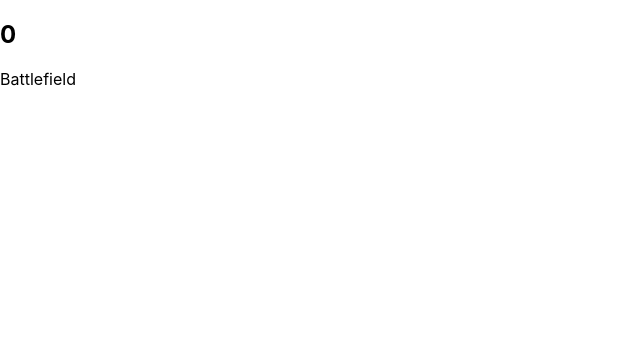
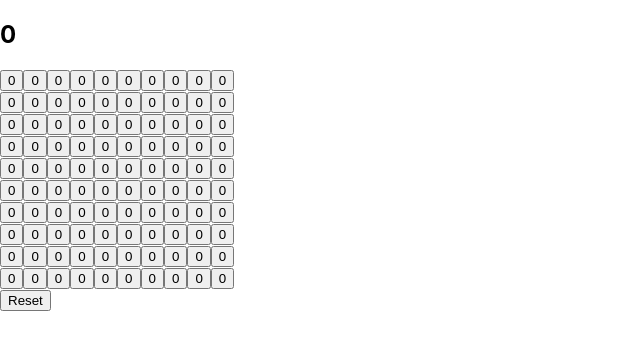
Before and after one commit to RadyaBen/Sea_Battle, a React (Create React App) app: page / in a window 1280 px wide. Shown: the top 350 px of the page, without its empty margins (0-640 px from the left). Built offline with nearby package versions, Linux system fonts and the light colour scheme.

Commit message:
Add a button to each array matrix cell

```diff
--- a/src/App.tsx
+++ b/src/App.tsx
@@ -2,12 +2,18 @@
 
 import { HeaderWithCounter } from './components/HeaderWithCounter';
 import { Battlefield } from './components/Battlefield';
+import { ResetButton } from './components/ResetButton';
+import { useGameState } from './state/useGameState';
 
 function App() {
+	const { turn, reset, matrix } = useGameState();
+	const onFire = (y: number, x: number) => console.log(y, x);
+
 	return (
 		<div>
-			<HeaderWithCounter turn={0} />
-			<Battlefield />
+			<HeaderWithCounter turn={turn} />
+			<Battlefield matrix={matrix} onFire={onFire}/>
+			<ResetButton reset={reset} />
 		</div>
 	);
 }
--- a/src/components/Battlefield.tsx
+++ b/src/components/Battlefield.tsx
@@ -1,5 +1,39 @@
 import * as React from 'react';
 
-export const Battlefield = () => {
-	return <div>Battlefield</div>
+type CellProps = {
+	value: number,
+	cellClickHandler: (y: number, x: number) => void;
+	x: number;
+	y: number;
 }
+
+const Cell = ({ cellClickHandler, value, x, y }: CellProps) => {
+	return <button onClick={() => cellClickHandler(y, x)}>{value}</button>
+};
+
+type BattlefieldProps = {
+	matrix: number[][];
+	onFire: (x: number, y: number) => void;
+};
+
+export const Battlefield = ({ matrix, onFire }: BattlefieldProps) => {
+	console.log(matrix);
+
+	return (
+		<div>
+			{matrix.map((line, lineNumber) => (
+				<div key={lineNumber}>
+					{line.map((value, i) => (
+						<Cell
+							key={`${lineNumber}${i}`}
+							value={value}
+							y={lineNumber}
+							x={i}
+							cellClickHandler={onFire}
+						/>
+					))}
+				</div>
+			))}
+		</div>
+	);
+};
--- /dev/null
+++ b/src/components/ResetButton.tsx
@@ -0,0 +1,9 @@
+import * as React from 'react';
+
+export const ResetButton = ({ reset }: { reset: () => void }) => {
+	return (
+		<button type='button' onClick={reset}>
+			Reset
+		</button>
+	);
+};
--- /dev/null
+++ b/src/state/useGameState.ts
@@ -0,0 +1,15 @@
+import { createArray } from '../utils/matrixArray';
+
+const MAX_MATRIX_LENGTH = 10;
+
+const createEmptyBattlefield = () =>
+	createArray(MAX_MATRIX_LENGTH, () => createArray(MAX_MATRIX_LENGTH, () => 0)
+	);
+
+export const useGameState = () => {
+	const turn = 0;
+	const reset = () => console.log('reset');
+	const matrix = createEmptyBattlefield();
+
+	return { turn, reset, matrix };
+};
--- /dev/null
+++ b/src/utils/matrixArray.ts
@@ -0,0 +1,4 @@
+export function createArray<T>(length: number, callback: () => T) {
+	// Create an array of a given length and fill it with the passed data
+	return [...new Array(length)].map(callback);
+};
```
